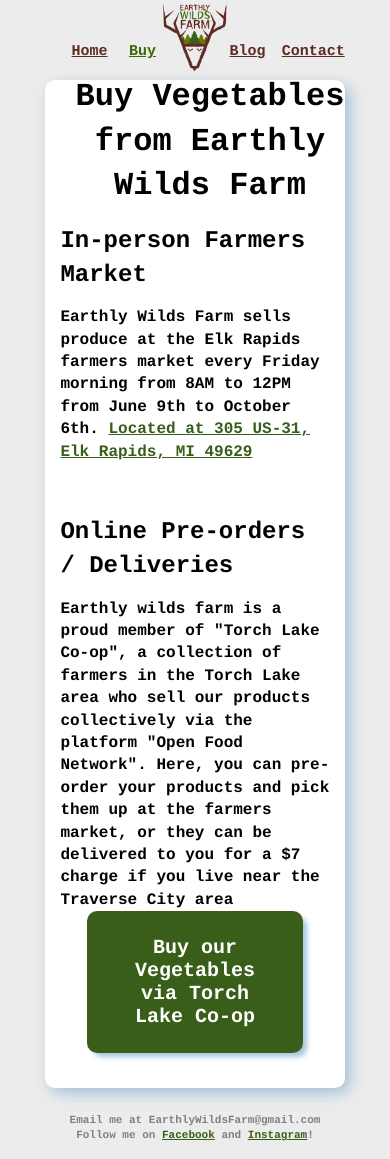
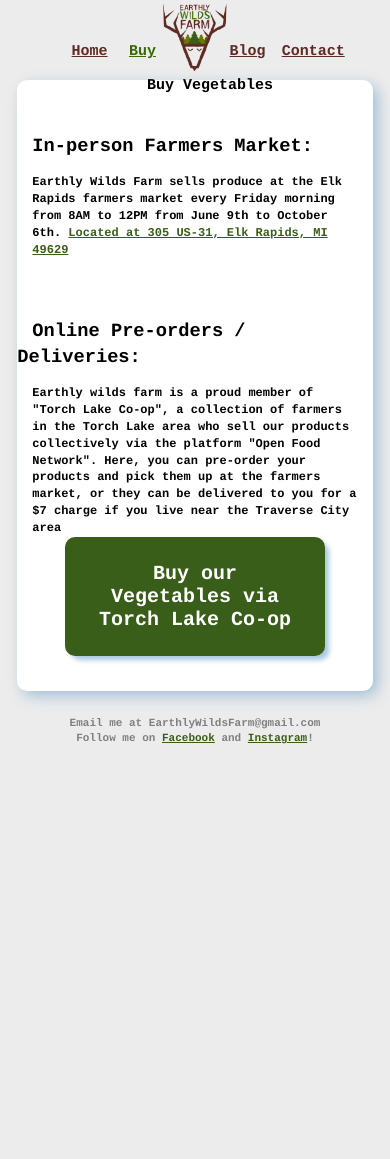
Before and after one commit to MilesOfRoses/EarthlyWildsFarm, a Jekyll site: the page built from buy.html, in a window 390 px wide. Built offline with Jekyll 4.4.1, drawn with Linux system fonts in a browser that asks for light colours; after the commit the page ends 900 px from its top, so only the background shows below that.

Commit message:
made mobile friendly css changes

```diff
--- a/blog.html
+++ b/blog.html
@@ -8,6 +8,7 @@
 
 
 <div class="media-section">
+	<br>
 	<h2 class="centerText">Blog</a></h2>
 	<p>This blog is where I journal my experiences in the garden and document my methods and practices. This is also a place where I post some of the underlying philosophies for why I have chosen this path in life</p>
 
--- a/buy.html
+++ b/buy.html
@@ -5,12 +5,14 @@
 ---
 
 <div class="media-section">
-	<h1 class="centerText">Buy Vegetables from Earthly Wilds Farm</h1>
-	<h2>In-person Farmers Market</h2>
+	<h2 class="centerText">Buy Vegetables</h2>
+	<br>
+	<h3>In-person Farmers Market:</h3>
 	<p>Earthly Wilds Farm sells produce at the Elk Rapids farmers market every Friday morning from 8AM to 12PM from June 9th to October 6th. <a class="greenlink" href="https://goo.gl/maps/vBBfdeWnXMXr1SFaA" target="new-tab">Located at 305 US-31, Elk Rapids, MI 49629</a></p>
 	<br>
+	<br>
 
-	<h2>Online Pre-orders / Deliveries</h2>
+	<h3>Online Pre-orders / Deliveries:</h3>
 	<p> Earthly wilds farm is a proud member of "Torch Lake Co-op", a collection of farmers in the Torch Lake area who sell our products collectively via the platform "Open Food Network". Here, you can pre-order your products and pick them up at the farmers market, or they can be delivered to you for a $7 charge if you live near the Traverse City area
 	<a href="https://openfoodnetwork.net/producers#/?query=earthly%20wilds#earthly_wilds_farm" target="new-tab">
 		<button type="button" id="buy-btn">
--- a/css/common.css
+++ b/css/common.css
@@ -256,6 +256,20 @@
 	font-size: 15px;
 }
 
+h2, h1 {
+	font-size: 15px;
+}
+
+p {
+	font-size: 12px;
+}
+
+.media-section {
+	width: 95%;
+}
+
+
+
 
 /*	div.icon-placeholder:before {
 	content:url(../img/rose-loop-50x50.gif);
@@ -317,12 +331,9 @@
 		font-size: 2rem;
 	}
 
-	.article-title {
-		font-size: 1.5rem;
-	}
 
 	.article-list{
-		max-width: 100%;
+		max-width: 90%;
 		margin-top:40px;
 	}
 
@@ -345,25 +356,3 @@
 		max-width:1015px;
 	}
 }
-
-@media (max-width: 1050px){
-	#videos{
-		max-width: 760px;
-	}
-}
-
-@media (max-width: 735px){
-	#videos img{
-		width: 140px;
-	}
-	#videos{
-		width:345px;
-	}
-
-}
-
-@media (max-width: 795px){
-	#videos{
-		max-width:505px;
-	}
-}
--- a/index.htm
+++ b/index.htm
@@ -37,6 +37,7 @@
 
 
 <div class="media-section">
+	<br>
 	<h2 class="centerText">Blog</a></h2>
 	<p>This blog is where I journal my experiences in the garden and document my methods and practices.</p>
 
```
